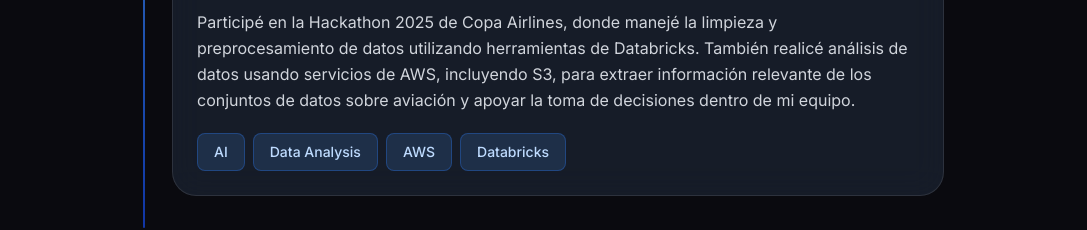
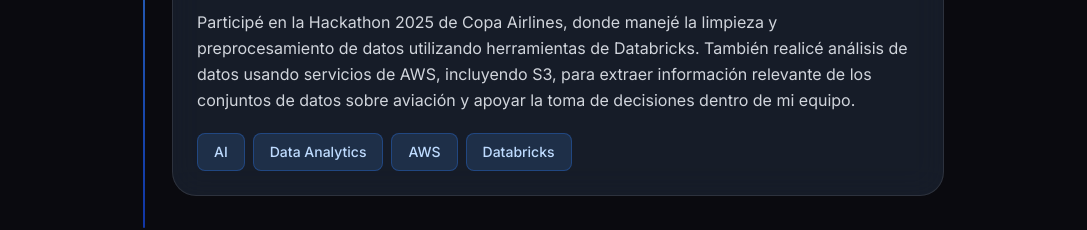
Before and after one commit to josephr04/Portafolio, a React (Vite) app: page / in a window 1280 px wide. Shown: the part 2120-2350 px from the top of the page, without its empty margins (96-1183 px from the left). Built offline with nearby package versions, Linux system fonts and the light colour scheme.

Commit message:
fix: correct spelling of "Data Analytics" in experience skills

```diff
--- a/src/data/experience.ts
+++ b/src/data/experience.ts
@@ -20,7 +20,7 @@
     descriptionkey: "experience.hackaton2025.description",
     skills: [
       "AI",
-      "Data Analysis",
+      "Data Analytics",
       "AWS",
       "Databricks",
     ],
```
